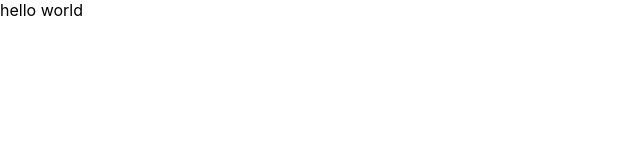
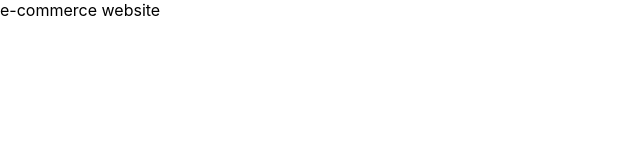
Before and after one commit to haripajjuri/Retail-Cart, a React (Create React App) app: page / in a window 1280 px wide. Shown: the top 160 px of the page, without its empty margins (0-640 px from the left). Built offline with nearby package versions, Linux system fonts and the light colour scheme.

Commit message:
navbar modified

```diff
--- a/src/App.js
+++ b/src/App.js
@@ -1,9 +1,9 @@
 import './App.css';
-
+import Navbar from './components/Navbar';
 function App() {
   return (
     <div className="App">
-      <p>hello world</p>
+      <Navbar/>
     </div>
   );
 }
--- a/src/components/Navbar.js
+++ b/src/components/Navbar.js
@@ -0,0 +1,6 @@
+import React from "react";
+export default function Navbar(){
+    return(
+        <div><p>e-commerce website</p></div>
+    )
+}
```
